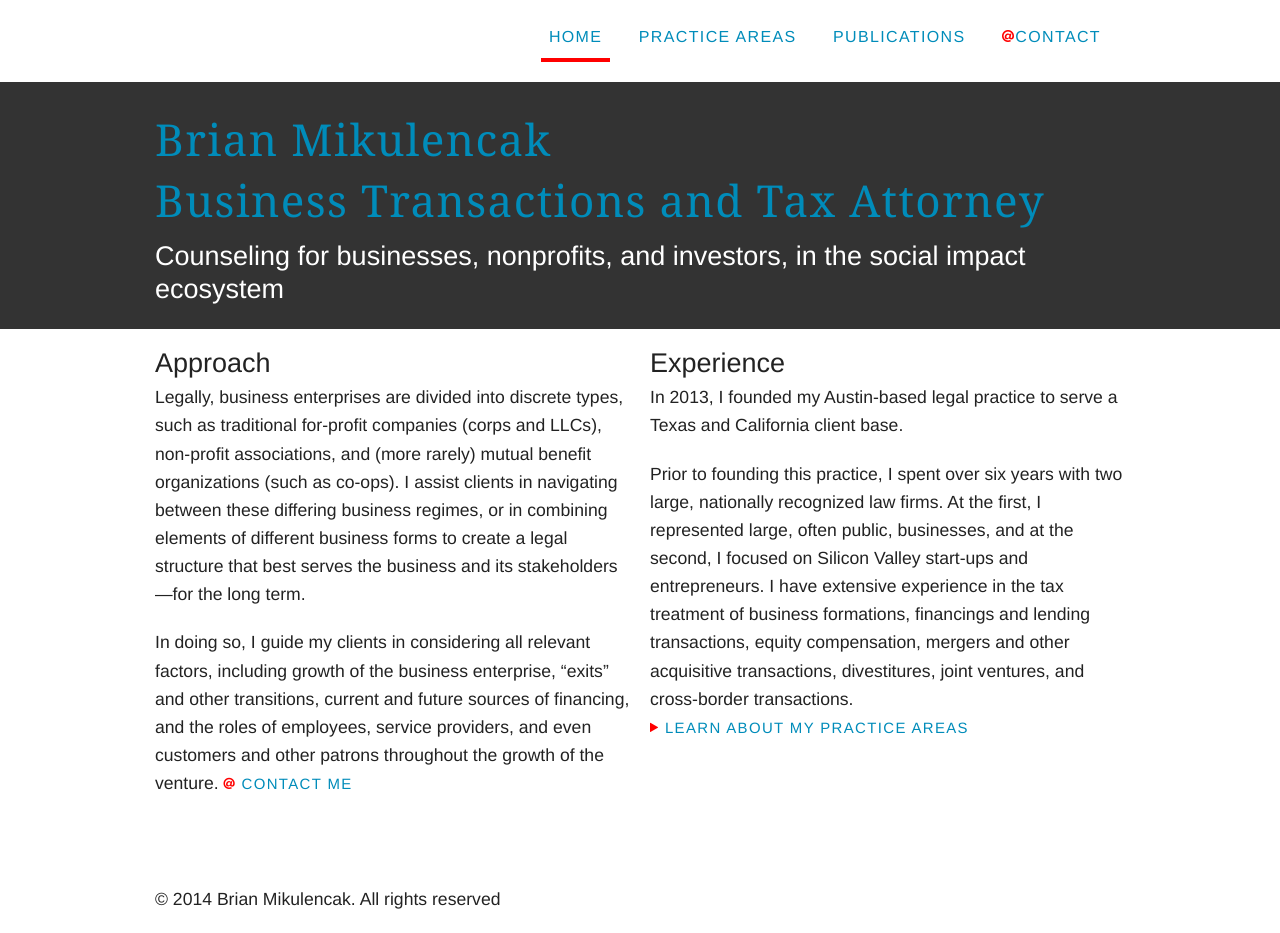
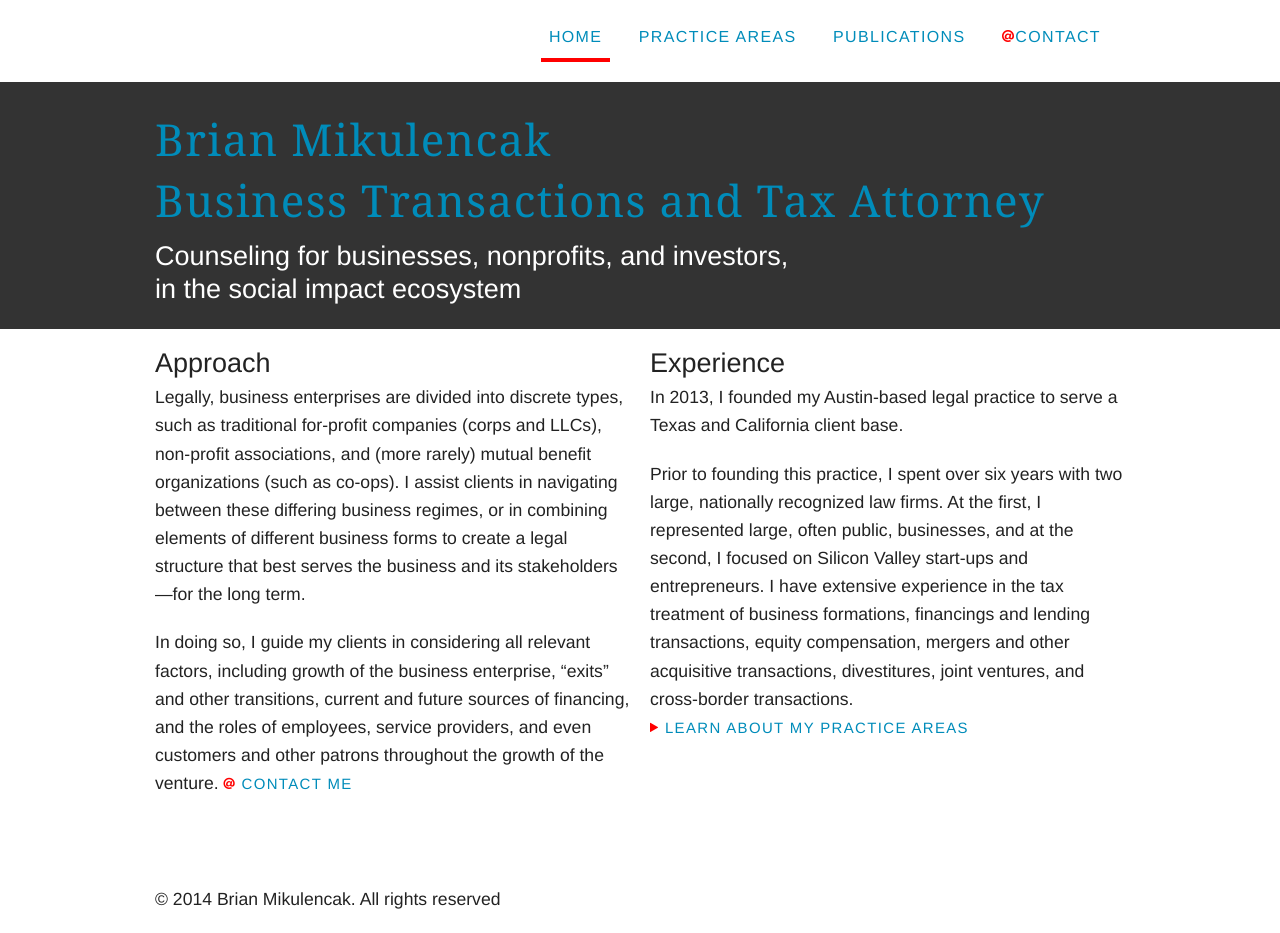
Before and after one commit to brianmik/bmaustinlaw, a Jekyll site: the page rafts/index.html, which Jekyll copies as it is, in a window 1280 px wide. Built offline with Jekyll 4.4.1, drawn with Linux system fonts in a browser that asks for light colours.

Commit message:
Counseling

```diff
--- a/rafts/index.html
+++ b/rafts/index.html
@@ -55,7 +55,7 @@
         </div>
       </div>
 
-          <div id="top"> <div class="row"> <div class="large-12 columns"> <header itemscope itemtype="http://schema.org/Organization"> <h1 class="site-name"><a class="title-link" href="/index.html"><span itemprop="name">Brian Mikulencak</span><br /><span itemprop="name">Business Transactions and Tax Attorney</span></a></h1> <h2 class="tagline" itemprop="description">Counseling for businesses, nonprofits, and investors, in the social impact ecosystem</h2> </header> </div> </div> </div>
+          <div id="top"> <div class="row"> <div class="large-12 columns"> <header itemscope itemtype="http://schema.org/Organization"> <h1 class="site-name"><a class="title-link" href="/index.html"><span itemprop="name">Brian Mikulencak</span><br /><span itemprop="name">Business Transactions and Tax Attorney</span></a></h1> <h2 class="tagline" itemprop="description">Counseling for businesses, nonprofits, and investors,</span><br /><span itemprop="tagline">in the social impact ecosystem</span></h2> </header> </div> </div> </div>
 
           <div id="middle">
 	<div class="row">
```
